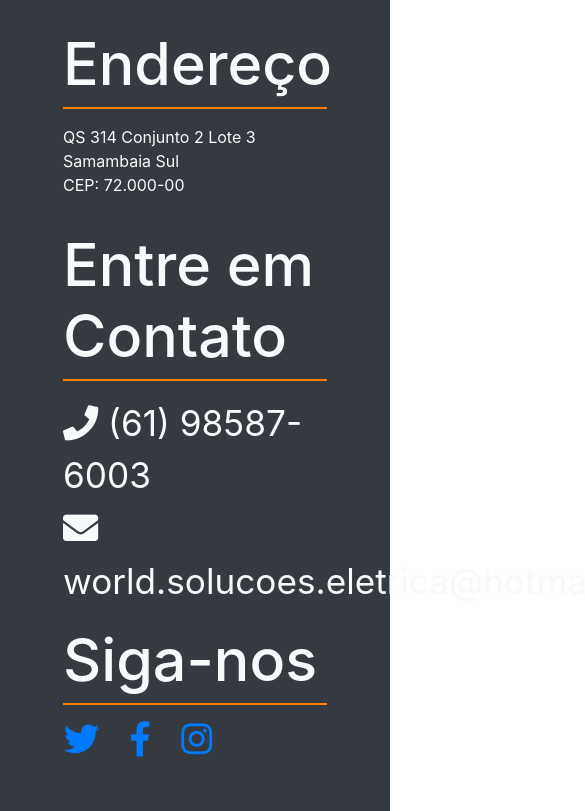
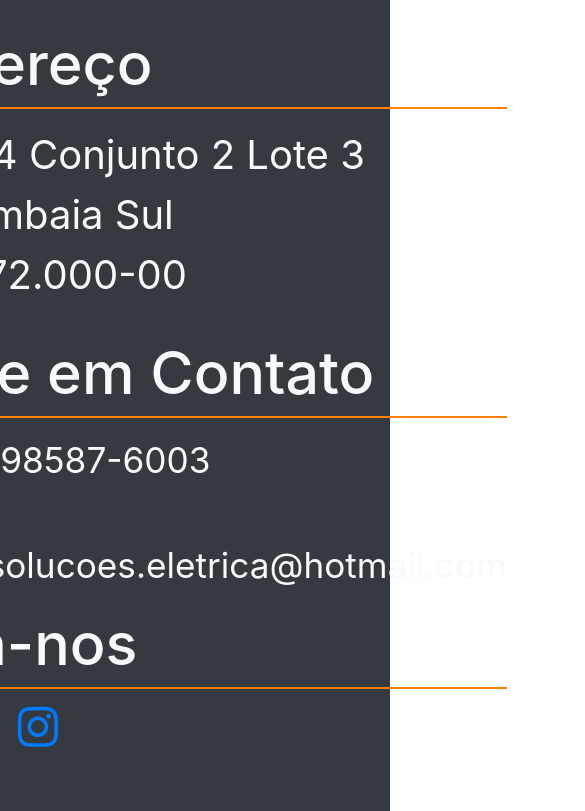
Before and after one commit to MarcoAntonioWeb/empresa-wse, a plain HTML site: page servico.html in a window 390 px wide. Shown: the part 4800-5611 px from the top of the page, 585 px wide, since content can reach past the window. Drawn offline with nearby package versions, Linux system fonts and the light colour scheme; files whose address does not match are found by name.

Commit message:
atualização

```diff
--- a/css/media.css
+++ b/css/media.css
@@ -175,15 +175,36 @@
     }
 
     .endereco {
-      font-size: 2.2em;
+      font-size: 2.5em;
     }
 
     .icon {
       font-size: 2.2em;
     }
 
+    .icon-novo {
+      font-size: 1.3em;
+    }
+
+    .fa-phone {
+      font-size: 1em;
+    }
+
+    .fa-envelope {
+      font-size: 1em;
+
+    }
+
     .footer-copyright {
-      font-size: 2em;
+      font-size: 2.2em;
+    }
+
+    footer {
+      display: flex;
+      align-items: center;
+      justify-content: center;
+      width: 100%;
+
     }
 
   }
--- a/servico.html
+++ b/servico.html
@@ -138,14 +138,15 @@
 
   <!-- SEÇÃO FOOTER !-->
 
-  <footer class="container-fluit bg-dark text-light py-5  col-xl-12 col-lg-12 col-sm-12">
+  <footer class="container-fluit bg-dark text-light py-5
+  col-xl-12 col-lg-12 col-sm-12">
 <div class="py-2">
 <div class="container px-5">
 <div class="row">
 <div class="col-sm-12 col-lg-5 col-xl-4">
 <h3 class="text-fonte mt-3">Endereço</h3>
 <span class="underline-footer"></span>
-            <p class="mt-3">
+<p class="endereco mt-3">
 QS 314 Conjunto 2 Lote 3<br>
 Samambaia Sul<br>
 CEP: 72.000-00
@@ -191,7 +192,8 @@
 </footer>
 <!-- Copyright -->
 <div class="container-fluit bg-secondary py-3">
-      <div class="footer-copyright text-center text-light py-3">© Desenvolvido por World Soluções Informática
+<div class="footer-copyright text-center text-light py-3">
+© Desenvolvido por World Soluções Informática
 </div>
 </div>
 
```
Also changed, not shown: index.html (+2 -2 lines). Lines whose indentation alone changed are shown as unchanged.
